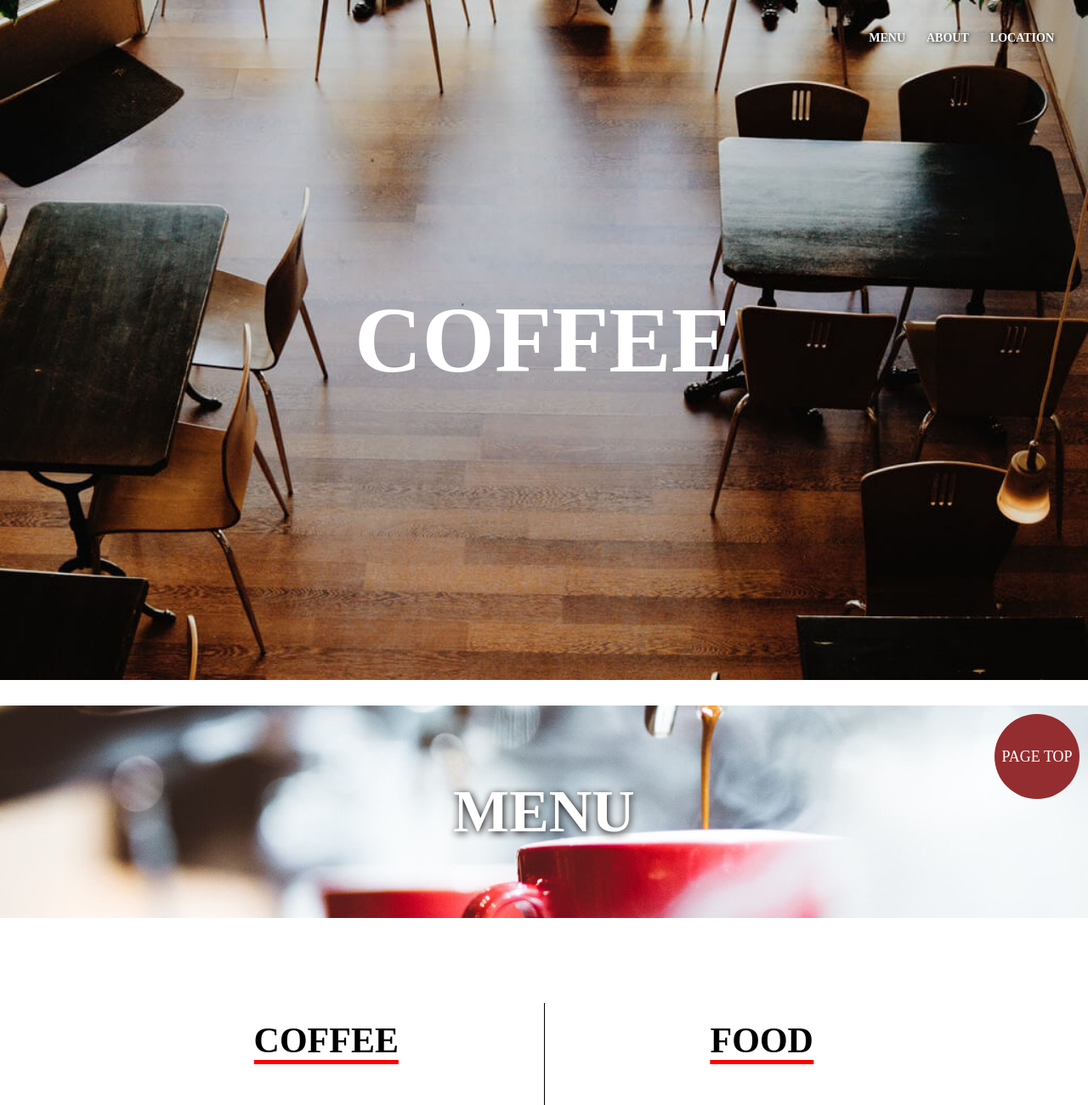
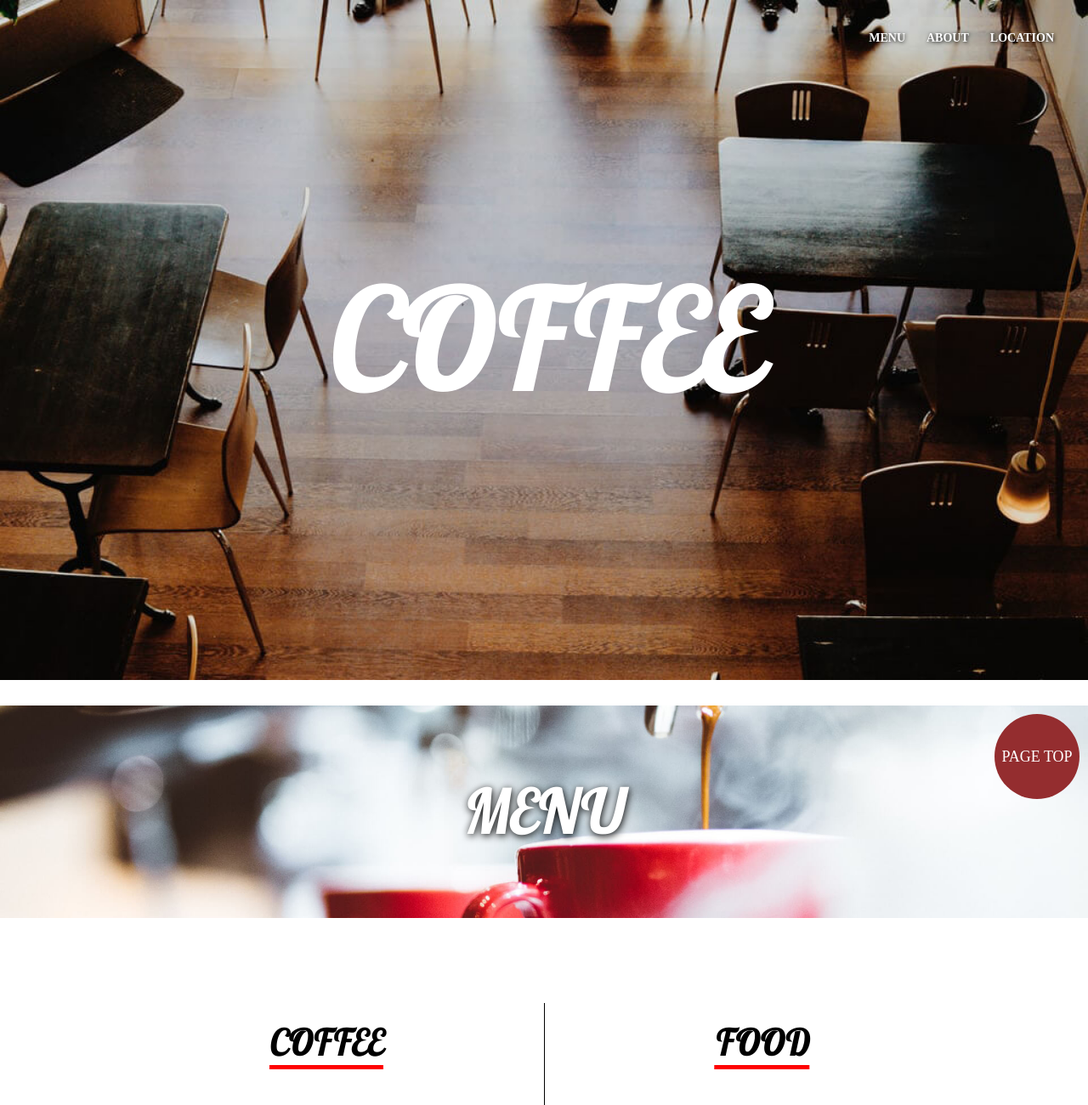
Before and after one commit to hamatai7109/coffee__store, a plain HTML site: page index.html in a window 1280 px wide. Shown: the top 1300 px of the page at 85% size. Drawn offline with Linux system fonts and the light colour scheme.

Commit message:
Update style.css

```diff
--- a/style.css
+++ b/style.css
@@ -36,7 +36,7 @@ section:not(:first-child) {
 
 .p-siteTitle__text {
   color: #ffffff;
-  font-size: 110px;
+  font-family: 'Lobster Two', cursive;
 }
 
 /* global */
@@ -75,6 +75,7 @@ section:not(:first-child) {
 
 .p-titleArea__text {
   color: #ffffff;
+  font-family: 'Lobster Two', cursive;
   text-shadow: 1px 2px 10px #000000;
   position: absolute;
   top: 50%;
@@ -102,6 +103,7 @@ section:not(:first-child) {
 .p-content__title--text {
   display: inline;
   position: relative;
+  font-family: 'Lobster Two', cursive;
 }
 
 .p-content__title--text::after {
@@ -303,6 +305,11 @@ section:not(:first-child) {
 }
 
 @media screen and (min-width: 796px) { /* pc用スタイル */
+  /* siteTitle */
+  .p-siteTitle__text {
+    font-size: 160px;
+  }
+
   /* titleArea */
   .p-titleArea {
     background-attachment: fixed;
@@ -385,6 +392,11 @@ section:not(:first-child) {
 }
 
 @media screen and (max-width: 795px) { /* sp用スタイル */
+  /* siteTitle */
+  .p-siteTitle__text {
+    font-size: 80px;
+  }
+
   /* titleArea */
   .p-titleArea {
     background-attachment: scroll;
```
